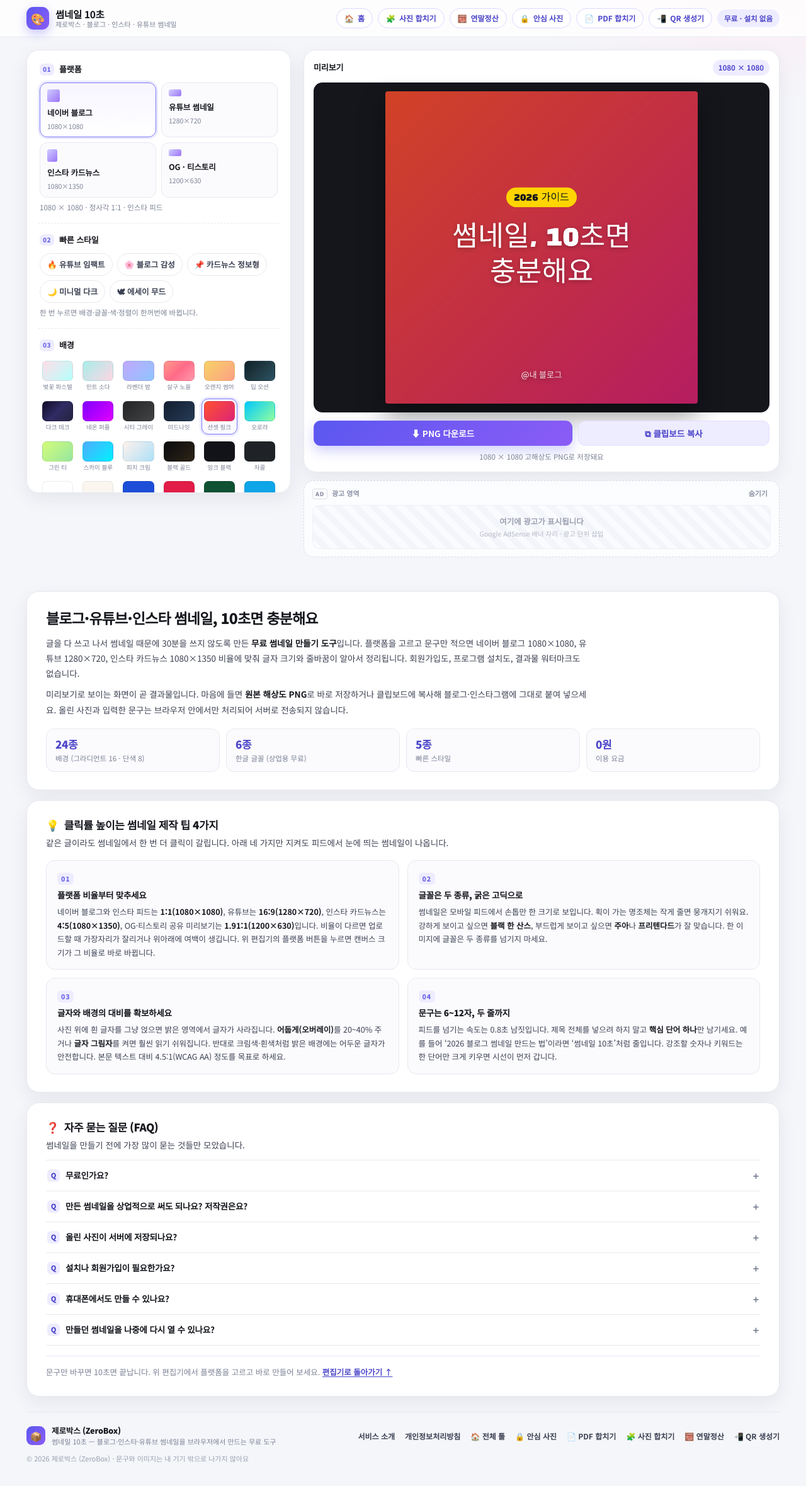
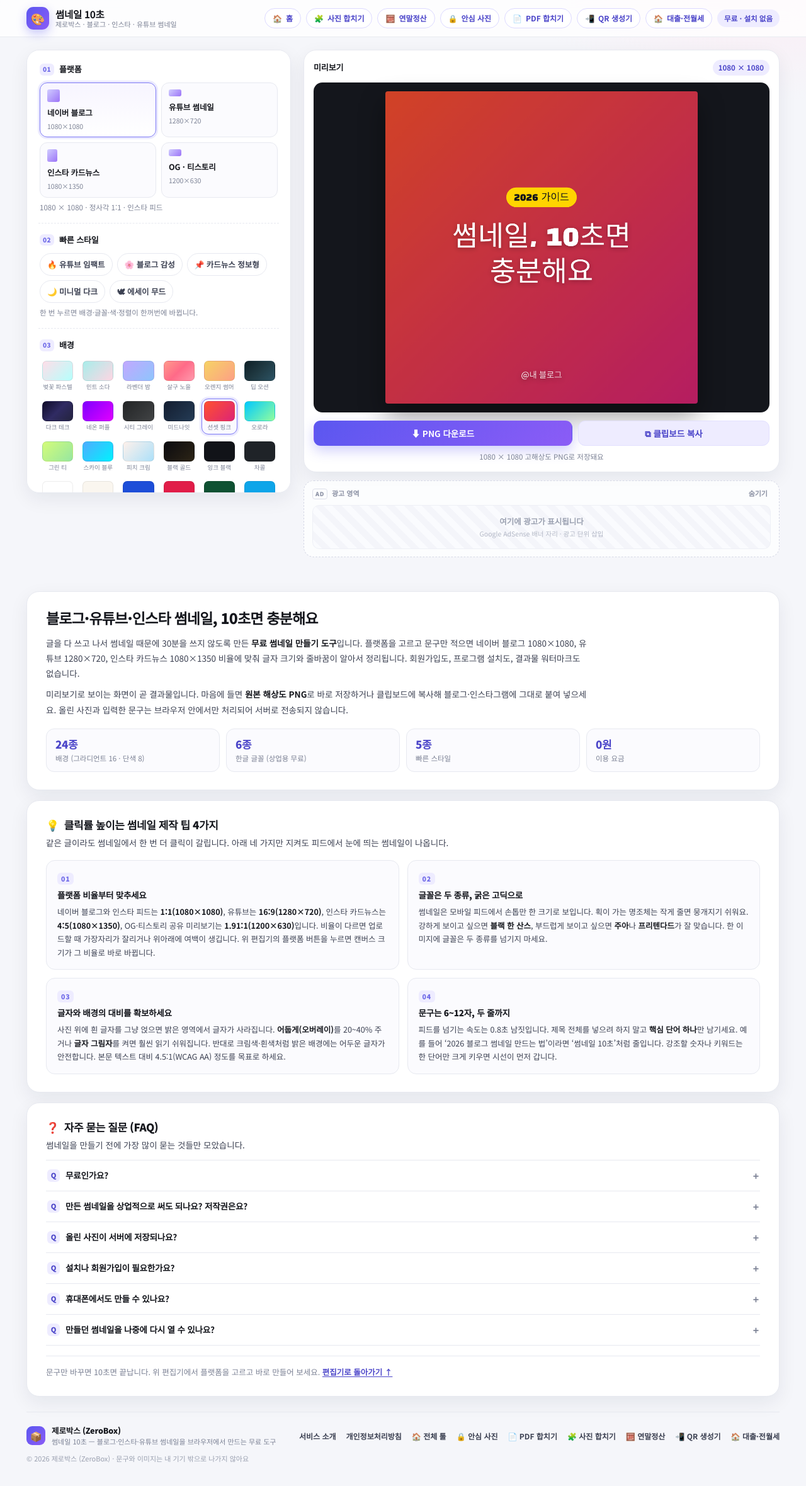
Before and after one commit to mydaesu-lab/thumb-maker, a plain HTML site: page index.html in a window 1280 px wide. Shown: the whole page at 63% size. Drawn offline with Linux system fonts and the light colour scheme; a web font is replaced by a local one.

Commit message:
형제 툴 링크에 전월세 전환율·대출 이자 계산기(/loan-calc/) 추가

```diff
--- a/index.html
+++ b/index.html
@@ -425,6 +425,7 @@
       <a class="sibling-link" href="https://mydaesu-lab.github.io/safe-photo/" title="안심 사진 편집기 — 사진 속 개인정보 가리기"><span aria-hidden="true">🔒</span><span>안심 사진</span></a>
       <a class="sibling-link" href="https://mydaesu-lab.github.io/pdf-tools/" title="안심 PDF 합치기 · 페이지 빼기"><span aria-hidden="true">📄</span><span>PDF 합치기</span></a>
       <a class="sibling-link" href="https://mydaesu-lab.github.io/qr-maker/" title="감성 커스텀 QR코드 생성기"><span aria-hidden="true">📲</span><span>QR 생성기</span></a>
+      <a class="sibling-link" href="https://mydaesu-lab.github.io/loan-calc/" title="전월세 전환율 · 대출 이자 계산기"><span aria-hidden="true">🏠</span><span>대출·전월세</span></a>
       <span class="free-pill">무료 · 설치 없음</span>
     </div>
   </div>
@@ -701,6 +702,7 @@
       <a class="foot-link" href="https://mydaesu-lab.github.io/photo-merge/">🧩 사진 합치기</a>
       <a class="foot-link" href="https://mydaesu-lab.github.io/tax-calc/">🧮 연말정산</a>
       <a class="foot-link" href="https://mydaesu-lab.github.io/qr-maker/">📲 QR 생성기</a>
+      <a class="foot-link" href="https://mydaesu-lab.github.io/loan-calc/">🏠 대출·전월세</a>
     </nav>
     <p class="foot-copy">© 2026 제로박스 (ZeroBox) · 문구와 이미지는 내 기기 밖으로 나가지 않아요</p>
   </div>
```
